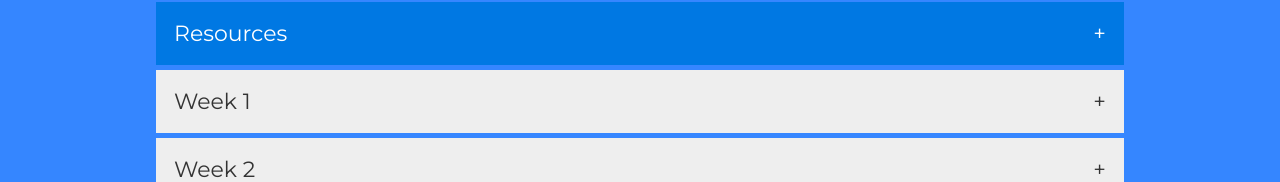
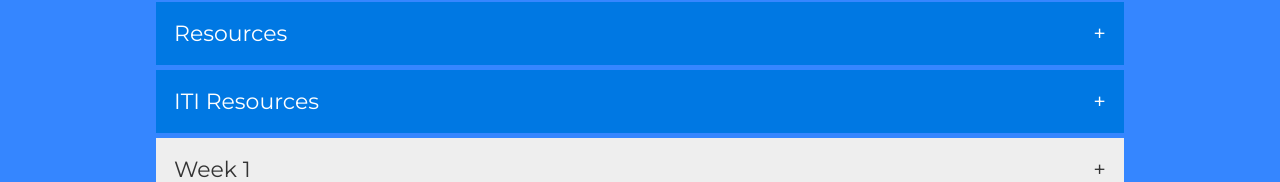
Before and after one commit to ZAHRAN88/ACMaterial, a plain HTML site: page courses/OOP.html in a window 1280 px wide. Shown: the part 332-514 px from the top of the page. Drawn offline with Linux system fonts and the light colour scheme; grey boxes are pictures that could not be loaded.

Commit message:
Update OOP.html

```diff
--- a/courses/OOP.html
+++ b/courses/OOP.html
@@ -52,6 +52,18 @@
           <i class="fab fa-google-drive"></i>
           <a
             href="https://drive.google.com/drive/folders/1Ik6SRkdv83tAdGWc_D5sTvAC8oA78S0o?usp=drive_link"
+            target="_blank"
+          >
+            Google Drive Link
+          </a>
+        </p>
+      </div>
+      <button class="accordion fixed"> ITI Resources</button>
+      <div class="panel">
+        <p>
+          <i class="fab fa-google-drive"></i>
+          <a
+            href="https://drive.google.com/drive/folders/1WbY2Doyapd6FJmM1-vU7A-0VutZMluS-?usp=sharing"
             target="_blank"
           >
             Google Drive Link
```
